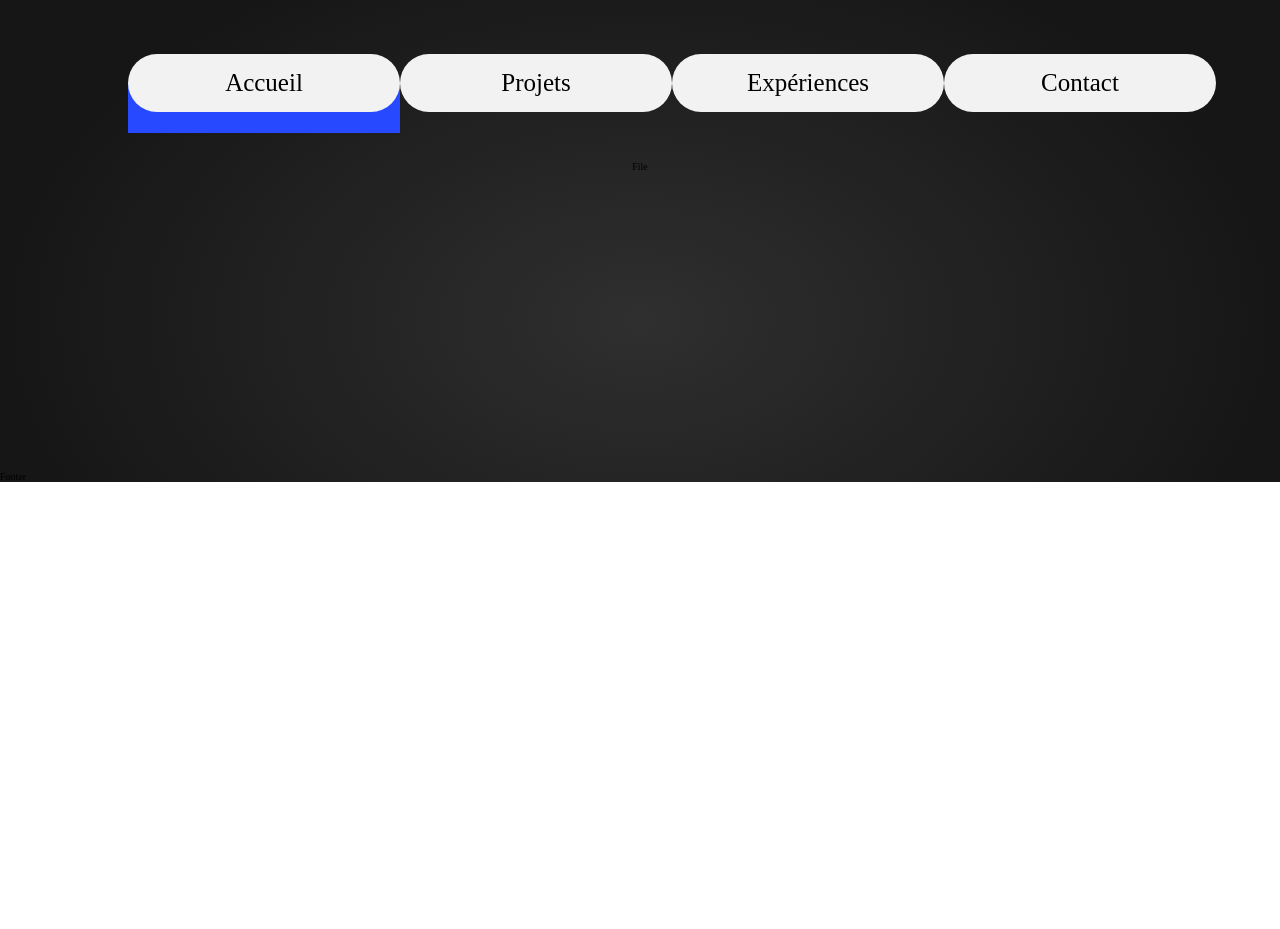
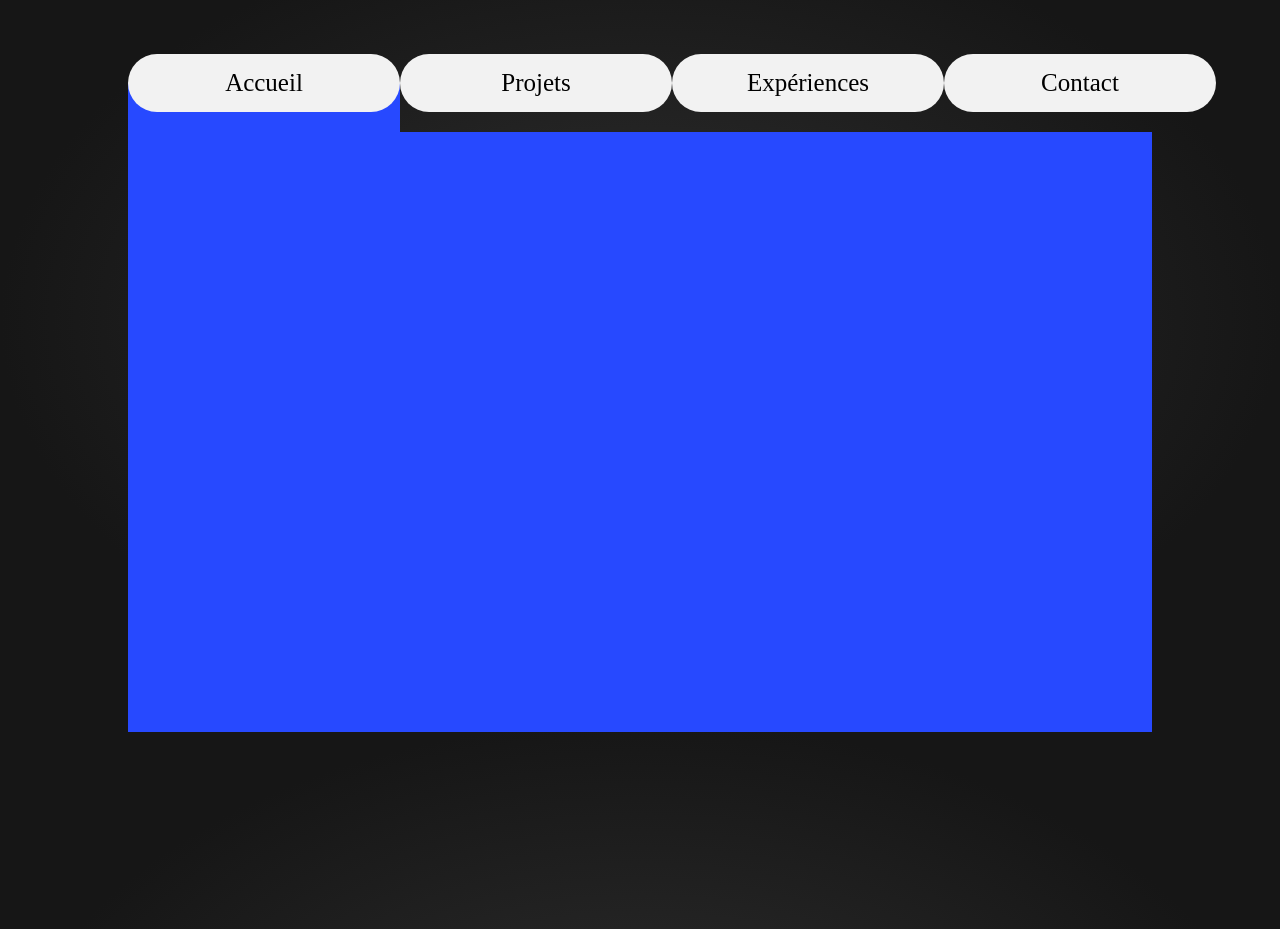
Before and after one commit to Sam17-beep/portfolio, a React (Vite) app: page / in a window 1280 px wide. Shown: the part 880-1809 px from the top of the page. Before the commit the page ends 1362 px from the top, so only its background shows below. Built offline with nearby package versions, Linux system fonts and the light colour scheme; a web font is replaced by a local one.

Commit message:
filder beta

```diff
--- a/src/components/bigComponents/File.tsx
+++ b/src/components/bigComponents/File.tsx
@@ -1,7 +1,8 @@
 import React from 'react'
+import styles from '../../styles/bigComponents/Folder.module.css'
 
 const File = () => {
-  return <div>File</div>
+  return <div className={styles.folder}></div>
 }
 
 export default File
--- /dev/null
+++ b/src/styles/bigComponents/Folder.module.css
@@ -0,0 +1,6 @@
+.folder {
+  width: 100%;
+  height: 600px;
+  background-color: var(--secondary-color);
+  margin-top: -3rem;
+}
```
